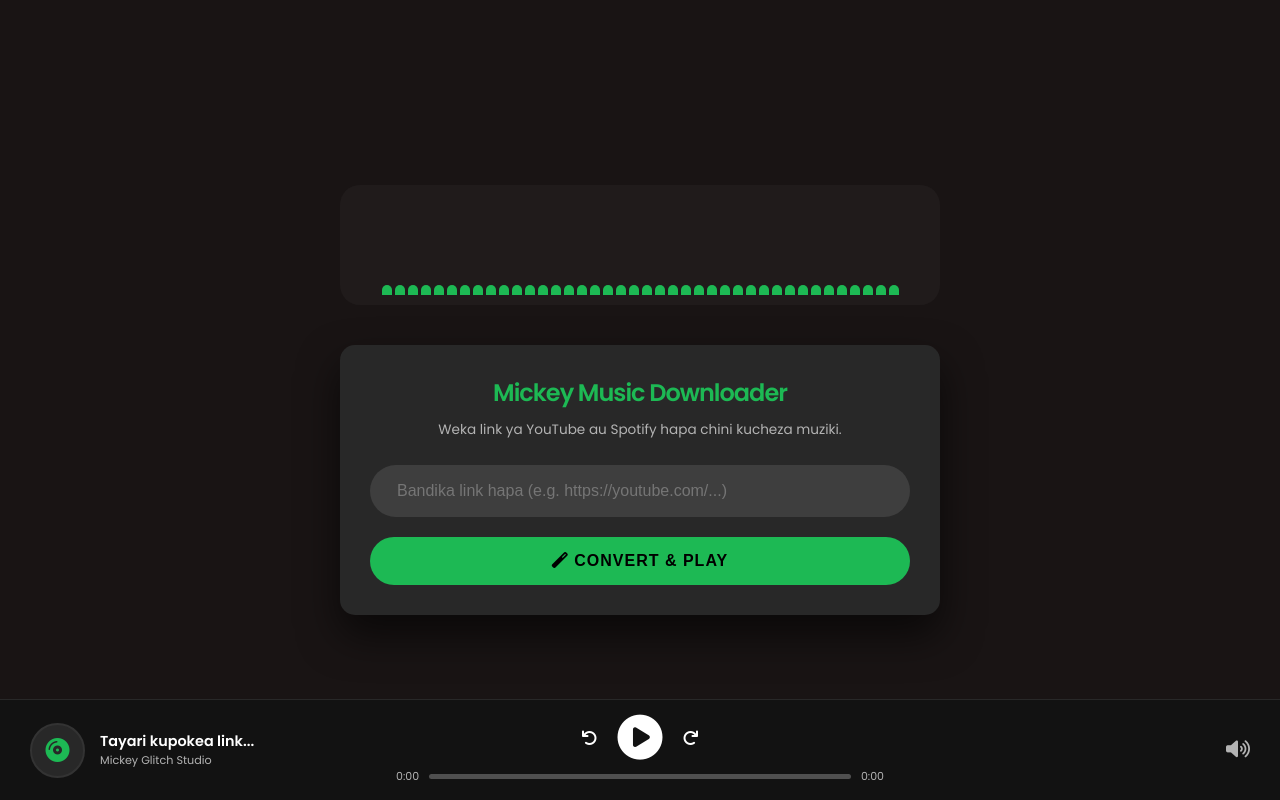
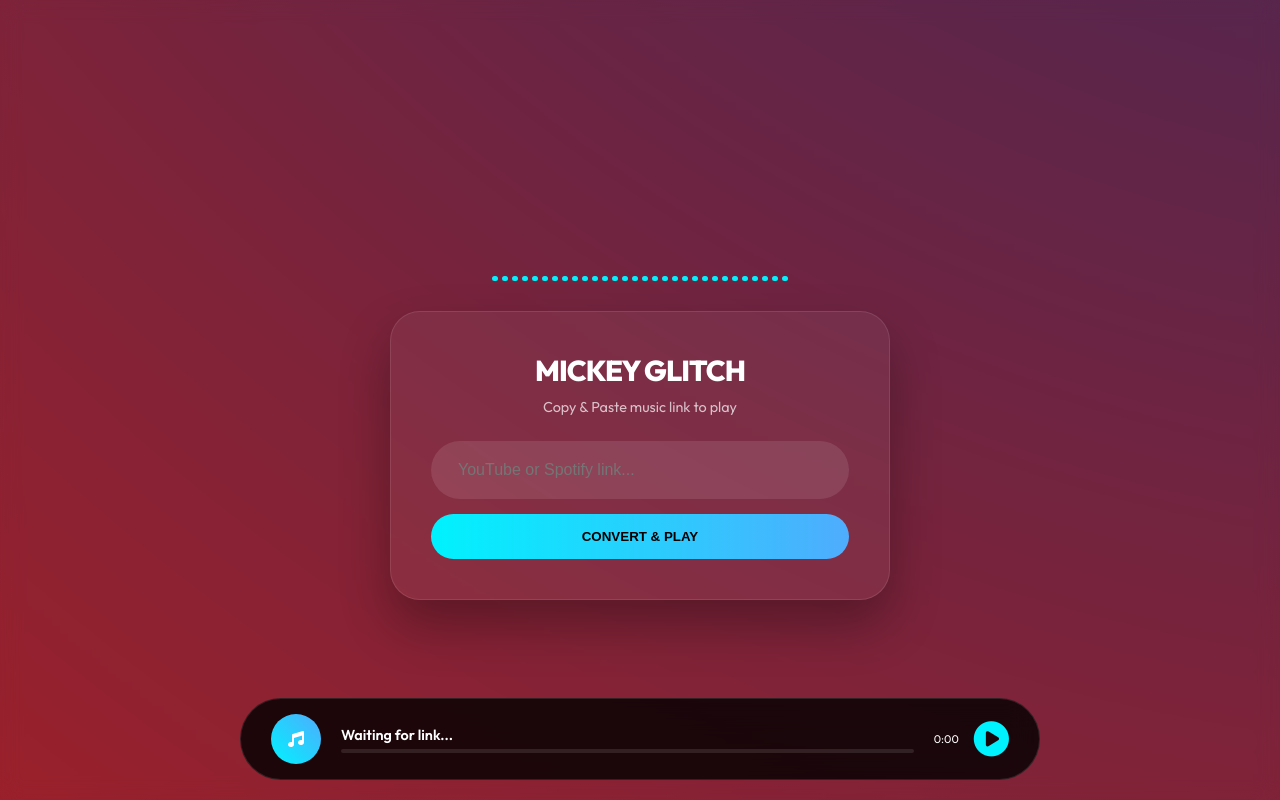
Before and after one commit to Mickeydeveloper/water-billing, a website: page login.html in a window 1280 px wide. Drawn offline with Linux system fonts and the light colour scheme.

Commit message:
Update login.html

```diff
--- a/login.html
+++ b/login.html
@@ -3,318 +3,322 @@
 <head>
   <meta charset="UTF-8">
   <meta name="viewport" content="width=device-width, initial-scale=1.0">
-  <title>Mickey Glitch - Link to Music Player</title>
-  <link rel="stylesheet" href="https://fonts.googleapis.com/css2?family=Poppins:wght@300;400;600&display=swap">
-  <link rel="stylesheet" href="https://cdnjs.cloudflare.com/ajax/libs/font-awesome/6.0.0/css/all.min.css">
+  <title>Mickey Glitch - Ultra Music Player</title>
+  <link rel="stylesheet" href="https://fonts.googleapis.com/css2?family=Outfit:wght@300;400;600;800&display=swap">
+  <link rel="stylesheet" href="https://cdnjs.cloudflare.com/ajax/libs/font-awesome/6.4.0/css/all.min.css">
 
   <style>
     :root {
-      --spotify-green: #1DB954;
-      --spotify-black: #191414;
-      --spotify-light-black: #282828;
-      --text-white: #FFFFFF;
-      --text-gray: #B3B3B3;
+      --primary: #00f2fe;
+      --secondary: #4facfe;
+      --bg: #0b0e14;
+      --card-bg: rgba(255, 255, 255, 0.05);
+      --text: #ffffff;
     }
 
     * { box-sizing: border-box; margin: 0; padding: 0; }
 
     body {
-      font-family: 'Poppins', sans-serif;
-      background-color: var(--spotify-black);
-      color: var(--text-white);
+      font-family: 'Outfit', sans-serif;
+      background: radial-gradient(circle at top right, #1a2a6c, #b21f1f, #fdbb2d);
+      background-attachment: fixed;
+      background-size: 400% 400%;
+      animation: gradientBG 15s ease infinite;
+      color: var(--text);
       height: 100vh;
       display: flex;
       flex-direction: column;
       overflow: hidden;
     }
 
-    .main-content {
+    @keyframes gradientBG {
+      0% { background-position: 0% 50%; }
+      50% { background-position: 100% 50%; }
+      100% { background-position: 0% 50%; }
+    }
+
+    .main-container {
       flex: 1;
       display: flex;
       flex-direction: column;
       align-items: center;
       justify-content: center;
       padding: 20px;
+      backdrop-filter: blur(10px);
     }
 
     /* EQUALIZER */
-    .equalizer-container {
-      width: 100%;
-      max-width: 600px;
-      height: 120px;
+    .eq-box {
       display: flex;
       align-items: flex-end;
-      justify-content: center;
-      gap: 3px;
-      margin-bottom: 40px;
-      background: rgba(255,255,255,0.03);
-      border-radius: 20px;
-      padding: 10px;
+      gap: 4px;
+      height: 80px;
+      margin-bottom: 30px;
     }
 
-    .bar {
-      width: 10px;
-      background: var(--spotify-green);
-      border-radius: 5px 5px 0 0;
-      transition: height 0.1s ease;
+    .eq-bar {
+      width: 6px;
+      background: var(--primary);
+      border-radius: 10px;
+      height: 5px;
+      transition: 0.1s;
     }
 
-    /* LINK INPUT CARD */
-    .link-card {
+    /* CONVERTER CARD */
+    .glass-card {
+      background: var(--card-bg);
+      backdrop-filter: blur(20px);
+      border: 1px solid rgba(255, 255, 255, 0.1);
+      padding: 40px;
+      border-radius: 30px;
       width: 100%;
-      max-width: 600px;
-      background: var(--spotify-light-black);
-      padding: 30px;
-      border-radius: 15px;
-      box-shadow: 0 20px 40px rgba(0,0,0,0.6);
+      max-width: 500px;
       text-align: center;
+      box-shadow: 0 25px 50px rgba(0,0,0,0.3);
     }
 
-    .link-input {
-      background: #3e3e3e;
-      border: 2px solid transparent;
-      border-radius: 30px;
-      padding: 15px 25px;
-      color: white;
-      width: 100%;
-      margin-bottom: 20px;
-      font-size: 1rem;
-      transition: 0.3s;
-      outline: none;
+    h1 { font-weight: 800; margin-bottom: 10px; font-size: 1.8rem; letter-spacing: -1px; }
+
+    .input-wrapper {
+      position: relative;
+      margin-top: 25px;
     }
 
-    .link-input:focus {
-      border-color: var(--spotify-green);
-      background: #454545;
+    .url-input {
+      width: 100%;
+      padding: 18px 25px;
+      border-radius: 50px;
+      border: none;
+      background: rgba(255,255,255,0.1);
+      color: white;
+      font-size: 1rem;
+      outline: none;
+      border: 2px solid transparent;
+      transition: 0.3s;
     }
 
-    .btn-convert {
-      background: var(--spotify-green);
-      color: black;
+    .url-input:focus { border-color: var(--primary); background: rgba(255,255,255,0.15); }
+
+    .btn-group {
+      display: flex;
+      gap: 10px;
+      margin-top: 15px;
+    }
+
+    .main-btn {
+      flex: 1;
+      padding: 15px;
+      border-radius: 50px;
       border: none;
-      padding: 15px 40px;
-      border-radius: 30px;
       font-weight: 700;
-      font-size: 1rem;
       cursor: pointer;
       transition: 0.3s;
-      width: 100%;
       text-transform: uppercase;
-      letter-spacing: 1px;
     }
 
-    .btn-convert:hover {
-      transform: scale(1.02);
-      background: #1ed760;
-    }
+    .convert-btn { background: linear-gradient(to right, var(--primary), var(--secondary)); color: #000; }
+    .dl-btn { background: #fff; color: #000; display: none; width: 60px; flex: none; border-radius: 50%; }
+    .main-btn:hover { transform: scale(1.05); box-shadow: 0 0 20px var(--primary); }
 
-    .btn-convert:disabled {
-      background: #4f4f4f;
-      cursor: not-allowed;
-    }
-
-    /* PLAYER AREA */
-    .spotify-player {
+    /* PLAYER BAR */
+    .player-bar {
       position: fixed;
-      bottom: 0;
-      width: 100%;
-      background: #121212;
-      border-top: 1px solid #282828;
+      bottom: 20px;
+      left: 50%;
+      transform: translateX(-50%);
+      width: 90%;
+      max-width: 800px;
+      background: rgba(0, 0, 0, 0.8);
+      backdrop-filter: blur(15px);
+      border-radius: 100px;
       padding: 15px 30px;
       display: flex;
       align-items: center;
-      justify-content: space-between;
+      gap: 20px;
+      border: 1px solid rgba(255,255,255,0.1);
     }
 
-    .song-details { display: flex; align-items: center; gap: 15px; width: 30%; }
-    .song-icon {
-        width: 55px; height: 55px;
-        background: #282828;
-        border-radius: 50%;
-        display: flex; align-items: center; justify-content: center;
-        font-size: 24px; color: var(--spotify-green);
-        border: 2px solid #333;
+    .album-art {
+      width: 50px;
+      height: 50px;
+      border-radius: 50%;
+      background: linear-gradient(45deg, var(--primary), var(--secondary));
+      display: flex;
+      align-items: center;
+      justify-content: center;
+      animation: spin 4s linear infinite;
+      animation-play-state: paused;
     }
 
-    .player-controls { width: 40%; display: flex; flex-direction: column; align-items: center; gap: 8px; }
-    .control-btns { display: flex; align-items: center; gap: 20px; }
-    .play-btn { font-size: 45px !important; color: white; cursor: pointer; }
-    .play-btn:hover { color: var(--spotify-green); }
+    @keyframes spin { from { transform: rotate(0deg); } to { transform: rotate(360deg); } }
 
-    .progress-container { width: 100%; display: flex; align-items: center; gap: 10px; font-size: 11px; color: var(--text-gray); }
-    .progress-bar { flex: 1; height: 5px; background: #4f4f4f; border-radius: 5px; cursor: pointer; position: relative; }
-    .progress-fill { width: 0%; height: 100%; background: var(--spotify-green); border-radius: 5px; }
+    .track-info { flex: 1; min-width: 0; }
+    .track-name { font-weight: 600; font-size: 0.9rem; overflow: hidden; text-overflow: ellipsis; white-space: nowrap; }
 
-    .rotating { animation: rotate 3s linear infinite; }
-    @keyframes rotate { from { transform: rotate(0deg); } to { transform: rotate(360deg); } }
+    .controls { display: flex; align-items: center; gap: 15px; }
+    .play-trigger { font-size: 2.2rem; cursor: pointer; color: var(--primary); }
 
-    @media (max-width: 768px) {
-      .song-details { display: none; }
-      .player-controls { width: 100%; }
+    .progress-wrap {
+      width: 100%;
+      height: 4px;
+      background: rgba(255,255,255,0.1);
+      border-radius: 2px;
+      margin-top: 5px;
+      cursor: pointer;
+      position: relative;
+    }
+
+    .progress-fill { height: 100%; background: var(--primary); width: 0%; border-radius: 2px; }
+
+    @media (max-width: 600px) {
+      .track-info { display: none; }
+      .glass-card { padding: 25px; }
     }
   </style>
 </head>
 <body>
 
-<div class="main-content">
-  <div class="equalizer-container" id="equalizer"></div>
+<div class="main-container">
+  <div class="eq-box" id="eq"></div>
 
-  <div class="link-card">
-    <h2 style="margin-bottom: 10px; color: var(--spotify-green); letter-spacing: -1px;">Mickey Music Downloader</h2>
-    <p style="color: var(--text-gray); font-size: 0.85rem; margin-bottom: 25px;">Weka link ya YouTube au Spotify hapa chini kucheza muziki.</p>
+  <div class="glass-card">
+    <h1>MICKEY GLITCH</h1>
+    <p style="opacity: 0.7; font-size: 0.9rem;">Copy & Paste music link to play</p>
 
-    <input type="text" id="musicLink" class="link-input" placeholder="Bandika link hapa (e.g. https://youtube.com/...)">
-    <button id="convertBtn" onclick="processLink()" class="btn-convert">
-      <i class="fas fa-magic"></i> Convert & Play
-    </button>
+    <div class="input-wrapper">
+      <input type="text" id="url" class="url-input" placeholder="YouTube or Spotify link...">
+    </div>
+
+    <div class="btn-group">
+      <button class="main-btn convert-btn" onclick="fetchMusic()" id="actionBtn">Convert & Play</button>
+      <button class="main-btn dl-btn" id="dlBtn" onclick="downloadMp3()"><i class="fas fa-download"></i></button>
+    </div>
   </div>
 </div>
 
-<div class="spotify-player">
-  <div class="song-details">
-    <div class="song-icon" id="discIcon"><i class="fas fa-compact-disc"></i></div>
-    <div style="overflow: hidden;">
-      <div id="playingName" style="font-size: 0.9rem; font-weight: 600; white-space: nowrap; text-overflow: ellipsis;">Tayari kupokea link...</div>
-      <div style="font-size: 0.7rem; color: var(--text-gray);">Mickey Glitch Studio</div>
+<div class="player-bar">
+  <div class="album-art" id="art"><i class="fas fa-music"></i></div>
+
+  <div class="track-info">
+    <div class="track-name" id="tName">Waiting for link...</div>
+    <div class="progress-wrap" onclick="seek(event)">
+      <div class="progress-fill" id="fill"></div>
     </div>
   </div>
 
-  <div class="player-controls">
-    <div class="control-btns">
-      <i class="fas fa-undo" onclick="skip(-10)" style="cursor:pointer;"></i>
-      <i class="fas fa-play-circle play-btn" id="masterPlay" onclick="togglePlay()"></i>
-      <i class="fas fa-redo" onclick="skip(10)" style="cursor:pointer;"></i>
-    </div>
-    <div class="progress-container">
-      <span id="currentTime">0:00</span>
-      <div class="progress-bar" onclick="seek(event)">
-        <div class="progress-fill" id="progressFill"></div>
-      </div>
-      <span id="duration">0:00</span>
-    </div>
-  </div>
-
-  <div style="width: 30%; text-align: right;">
-    <i class="fas fa-volume-up" style="color: var(--text-gray); font-size: 1.2rem;"></i>
+  <div class="controls">
+    <span style="font-size: 0.7rem;" id="time">0:00</span>
+    <i class="fas fa-play-circle play-trigger" id="playIcon" onclick="toggle()"></i>
   </div>
 </div>
 
-<audio id="audioSource" crossorigin="anonymous"></audio>
+<audio id="player" crossorigin="anonymous"></audio>
 
 <script>
-  const audio = document.getElementById('audioSource');
-  const playBtn = document.getElementById('masterPlay');
-  const progressFill = document.getElementById('progressFill');
-  const equalizer = document.getElementById('equalizer');
-  const disc = document.getElementById('discIcon');
+  const audio = document.getElementById('player');
+  const btn = document.getElementById('actionBtn');
+  const fill = document.getElementById('fill');
+  const art = document.getElementById('art');
 
-  // Generate Bars
-  for (let i = 0; i < 40; i++) {
-    const bar = document.createElement('div');
-    bar.className = 'bar';
-    bar.style.height = '10px';
-    equalizer.appendChild(bar);
+  // Create Equalizer
+  const eq = document.getElementById('eq');
+  for(let i=0; i<30; i++) {
+    let b = document.createElement('div');
+    b.className = 'eq-bar';
+    eq.appendChild(b);
   }
-  const bars = document.querySelectorAll('.bar');
+  const bars = document.querySelectorAll('.eq-bar');
 
-  let audioCtx, analyser, dataArray;
+  let context, analyser, src, data;
 
-  function initVisualizer() {
-    if (audioCtx) return;
-    audioCtx = new (window.AudioContext || window.webkitAudioContext)();
-    const source = audioCtx.createMediaElementSource(audio);
-    analyser = audioCtx.createAnalyser();
-    source.connect(analyser);
-    analyser.connect(audioCtx.destination);
-    analyser.fftSize = 128;
-    dataArray = new Uint8Array(analyser.frequencyBinCount);
-    animate();
-  }
+  async function fetchMusic() {
+    const val = document.getElementById('url').value;
+    if(!val) return alert("Paste a link first!");
 
-  function animate() {
-    requestAnimationFrame(animate);
-    if (!analyser || audio.paused) {
-        bars.forEach(b => b.style.height = '10px');
-        return;
-    }
-    analyser.getByteFrequencyData(dataArray);
-    for (let i = 0; i < bars.length; i++) {
-      const val = dataArray[i % dataArray.length];
-      const height = Math.max(10, (val / 255) * 110);
-      bars[i].style.height = height + 'px';
+    btn.disabled = true;
+    btn.innerHTML = '<i class="fas fa-circle-notch fa-spin"></i> Processing...';
+
+    try {
+      const res = await fetch(`https://api-aswin-sparky.koyeb.app/api/downloader/song?search=${encodeURIComponent(val)}`);
+      const json = await res.json();
+      const mp3 = json.data?.url || json.url;
+
+      if(mp3) {
+        audio.src = mp3;
+        document.getElementById('tName').innerText = json.data?.title || "Playing Music";
+        document.getElementById('dlBtn').style.display = 'block';
+        audio.play();
+        updateUI(true);
+        startVisuals();
+      } else {
+        alert("Could not convert this link.");
+      }
+    } catch (e) {
+      alert("Server Error. Try again.");
+    } finally {
+      btn.disabled = false;
+      btn.innerText = "Convert & Play";
     }
   }
 
-  async function processLink() {
-    const link = document.getElementById('musicLink').value.trim();
-    const btn = document.getElementById('convertBtn');
-    const status = document.getElementById('playingName');
-
-    if (!link) return alert("Tafadhali weka link kwanza!");
-
-    btn.disabled = true;
-    btn.innerHTML = '<i class="fas fa-spinner fa-spin"></i> Inatafuta...';
-    status.innerText = "Inatengeneza wimbo wako...";
-
-    try {
-      // Kutumia API kufungua link na kupata audio
-      const response = await fetch(`https://api-aswin-sparky.koyeb.app/api/downloader/song?search=${encodeURIComponent(link)}`);
-      const result = await response.json();
-
-      const audioUrl = result.data?.url || result.url || (result.data && result.data.downloadUrl);
-
-      if (audioUrl) {
-        audio.src = audioUrl;
-        status.innerText = result.data?.title || "Wimbo Umepatikana";
-        audio.play();
-        playBtn.className = "fas fa-pause-circle play-btn";
-        disc.classList.add('rotating');
-        initVisualizer();
-      } else {
-        alert("Link hii haikuweza kufunguliwa. Jaribu link nyingine.");
-        status.innerText = "Hitilafu imetokea.";
-      }
-    } catch (err) {
-      alert("Seva ina matatizo, jaribu tena baadaye.");
-      status.innerText = "Hitilafu ya Seva.";
-    } finally {
-      btn.disabled = false;
-      btn.innerHTML = '<i class="fas fa-magic"></i> Convert & Play';
+  function toggle() {
+    if(!audio.src) return;
+    if(audio.paused) {
+      audio.play();
+      updateUI(true);
+    } else {
+      audio.pause();
+      updateUI(false);
     }
   }
 
-  function togglePlay() {
-    if (!audio.src) return alert("Weka link na ubonyeze Convert kwanza!");
-    if (audio.paused) {
-      audio.play();
-      playBtn.className = "fas fa-pause-circle play-btn";
-      disc.classList.add('rotating');
-    } else {
-      audio.pause();
-      playBtn.className = "fas fa-play-circle play-btn";
-      disc.classList.remove('rotating');
-    }
+  function updateUI(playing) {
+    document.getElementById('playIcon').className = playing ? "fas fa-pause-circle play-trigger" : "fas fa-play-circle play-trigger";
+    art.style.animationPlayState = playing ? "running" : "paused";
   }
 
-  function skip(time) { audio.currentTime += time; }
+  function startVisuals() {
+    if(context) return;
+    context = new AudioContext();
+    analyser = context.createAnalyser();
+    src = context.createMediaElementSource(audio);
+    src.connect(analyser);
+    analyser.connect(context.destination);
+    data = new Uint8Array(analyser.frequencyBinCount);
+    loop();
+  }
+
+  function loop() {
+    requestAnimationFrame(loop);
+    if(audio.paused) return;
+    analyser.getByteFrequencyData(data);
+    bars.forEach((b, i) => {
+      let h = (data[i] / 255) * 80;
+      b.style.height = Math.max(5, h) + 'px';
+      b.style.background = `hsl(${h * 2}, 100%, 50%)`;
+    });
+  }
 
   audio.ontimeupdate = () => {
-    const pct = (audio.currentTime / audio.duration) * 100;
-    progressFill.style.width = pct + "%";
-    document.getElementById('currentTime').innerText = formatTime(audio.currentTime);
-    document.getElementById('duration').innerText = formatTime(audio.duration);
+    const p = (audio.currentTime / audio.duration) * 100;
+    fill.style.width = p + "%";
+    let m = Math.floor(audio.currentTime / 60);
+    let s = Math.floor(audio.currentTime % 60);
+    document.getElementById('time').innerText = `${m}:${s < 10 ? '0'+s : s}`;
   };
 
-  function formatTime(sec) {
-    if (isNaN(sec)) return "0:00";
-    let m = Math.floor(sec / 60), s = Math.floor(sec % 60);
-    return m + ":" + (s < 10 ? "0" + s : s);
+  function seek(e) {
+    const w = e.target.clientWidth;
+    const x = e.offsetX;
+    audio.currentTime = (x / w) * audio.duration;
   }
 
-  function seek(e) {
-    const rect = e.currentTarget.getBoundingClientRect();
-    const pct = (e.clientX - rect.left) / rect.width;
-    audio.currentTime = pct * audio.duration;
+  function downloadMp3() {
+    if(!audio.src) return;
+    const a = document.createElement('a');
+    a.href = audio.src;
+    a.download = "Mickey_Music.mp3";
+    a.click();
   }
 </script>
 
```
